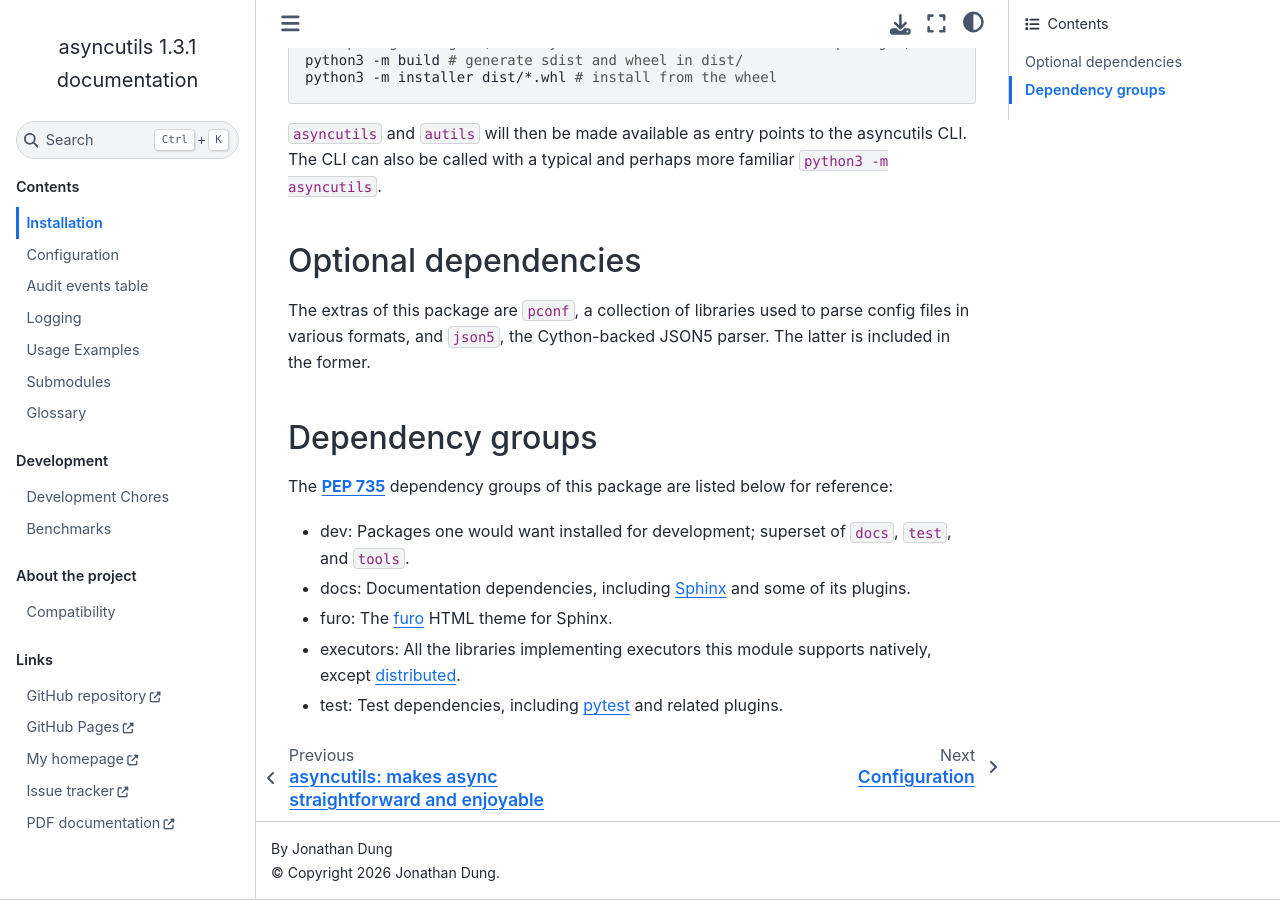
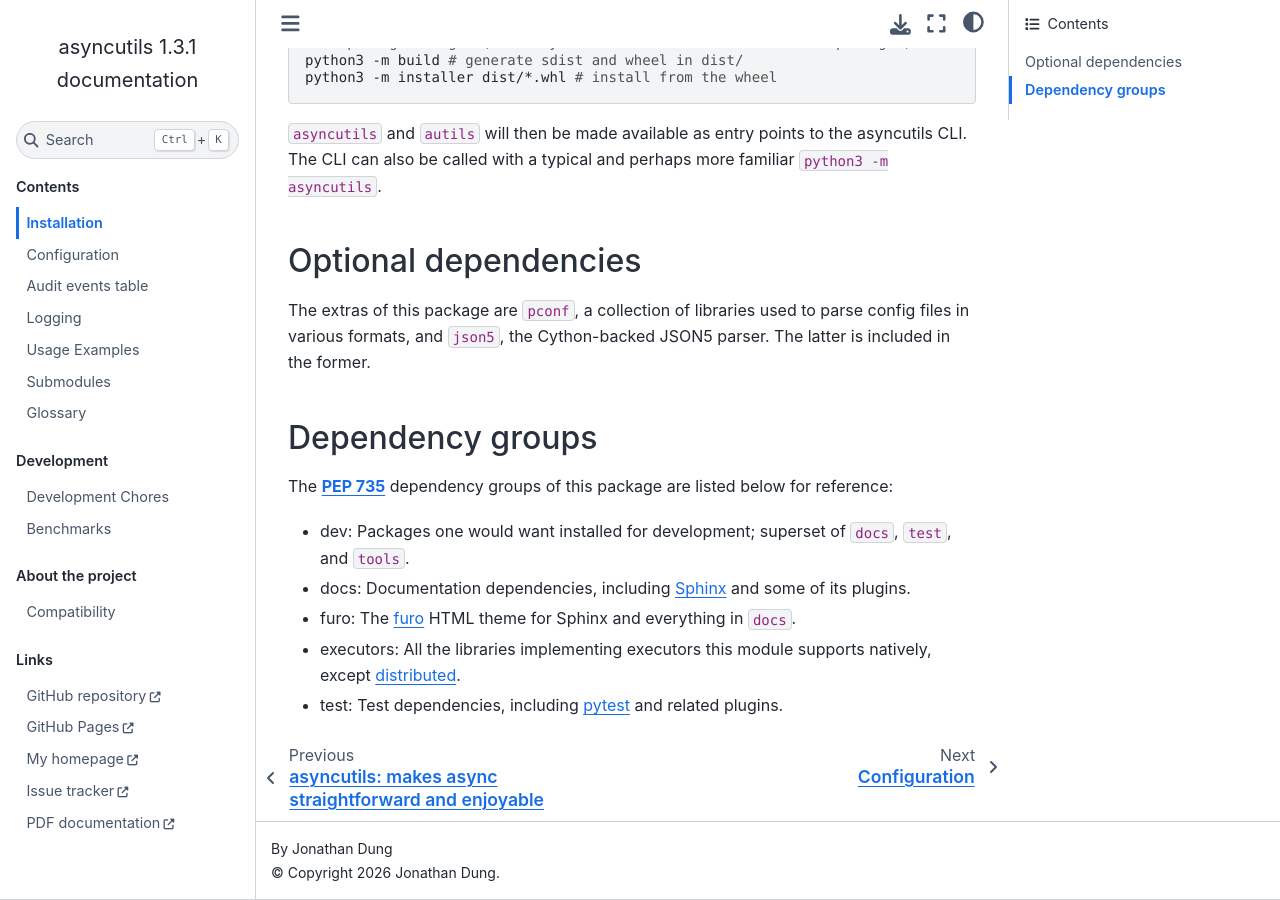
Before and after one commit to jonathandung/asyncutils, a Sphinx documentation site: the page built from docs/source/installation.rst, in a window 1280 px wide and 900 px high, scrolled down 1434 px. Built offline with Sphinx 7.4.7 and the Sphinx Book theme 1.1.4, drawn with Linux system fonts in a browser that asks for light colours; pages that are not in the unit, such as notebooks, are missing from menus.

```diff
--- a/docs/source/installation.rst
+++ b/docs/source/installation.rst
@@ -89,6 +89,6 @@ The :pep:`735` dependency groups of this package are listed below for reference:
 
 * dev: Packages one would want installed for development; superset of ``docs``, ``test``, and ``tools``.
 * docs: Documentation dependencies, including `Sphinx <https://www.sphinx-doc.org/en/master>`__ and some of its plugins.
-* furo: The `furo <https://pradyunsg.me/furo>`__ HTML theme for Sphinx.
+* furo: The `furo <https://pradyunsg.me/furo>`__ HTML theme for Sphinx and everything in ``docs``.
 * executors: All the libraries implementing executors this module supports natively, except `distributed <https://distributed.dask.org/en/stable>`__.
 * test: Test dependencies, including `pytest <https://docs.pytest.org/en/stable>`__ and related plugins.
--- a/pyproject.toml
+++ b/pyproject.toml
@@ -35,7 +35,7 @@ autils = "asyncutils.cli:run"
 [dependency-groups]
 dev = [{include-group = "docs"}, {include-group = "test"}, "sphinx-book-theme==1.4.0"]
 docs = ["sphinx==9.1.0", "sphinx-autoapi==3.8.1", "sphinx-copybutton==0.5.2", "sphinx-notfound-page==1.1.0", "myst-parser==5.1.0"]
-furo = ["furo==2025.12.19"]
+furo = [{include-group = "docs"}, "furo==2025.12.19"]
 executors = ["deadpool-executor==2026.7.1", "executorlib==1.10.3", "ipyparallel==9.2.0", "loky==3.6.0", "pebble==5.2.2"]
 test = ["py-asyncutils[json5]==1.3.1", "pytest==9.1.1", "pytest-asyncio==1.4.0", "pytest-asyncio-cooperative==0.40.0", "pytest-cov==7.1.0", "pytest-local-badge==1.3.1", "pytest-sugar==1.1.1"]
 
```
Also changed, not shown: .readthedocs.yaml, 1 other file.
